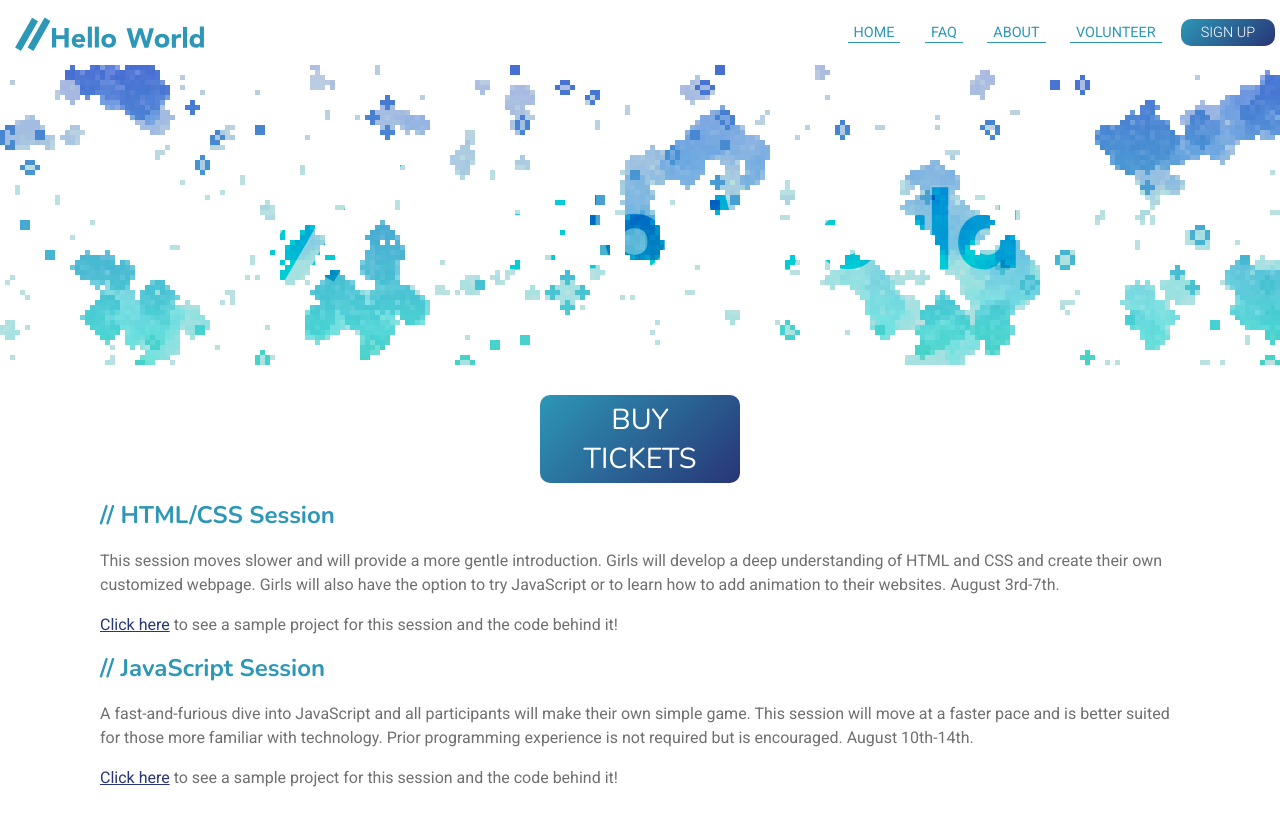
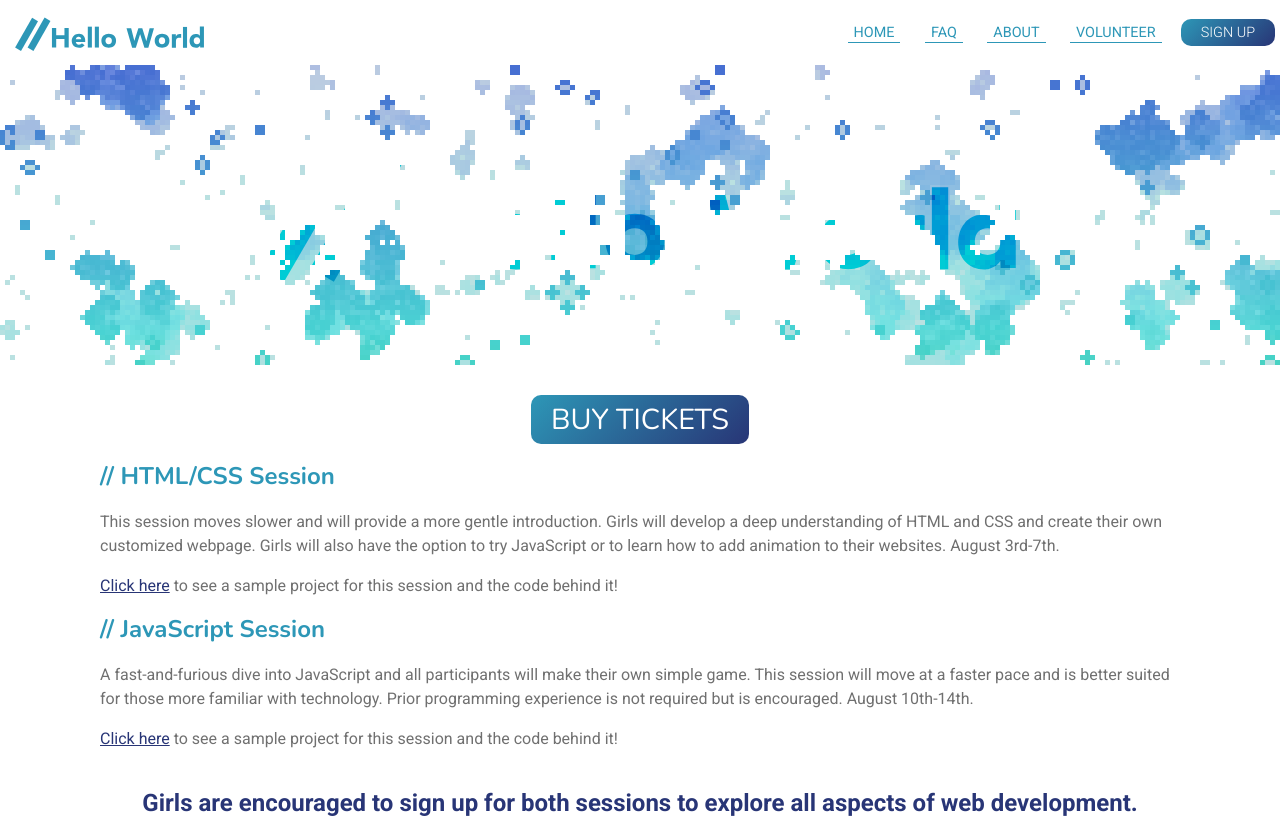
Before and after one commit to bit-by-bit-coding/bxb-website, a Jekyll site: the page built from signup.html, in a window 1280 px wide and 1206 px high. Shown: the top 818 px of the window. Built offline with Jekyll 4.4.1, drawn with Linux system fonts in a browser that asks for light colours; nearby versions of some CDN libraries; grey boxes are pictures that could not be loaded.

Commit message:
fix signup button sizing

```diff
--- a/styles/signup.scss
+++ b/styles/signup.scss
@@ -28,8 +28,6 @@
     border: none;
     border-radius: 10px;
     padding: 5px 20px;
-  max-width: 200px;
-    width: 80%;
 
 
   &:hover {
```
